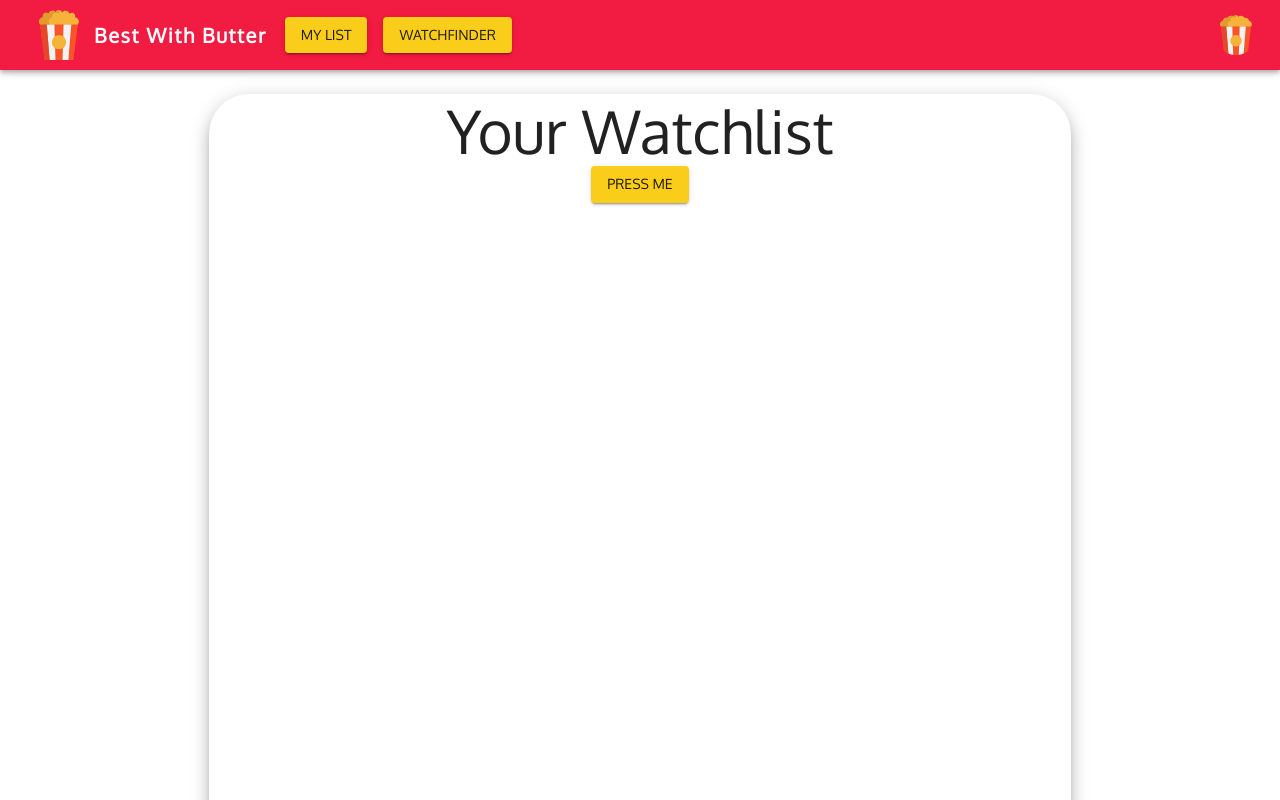
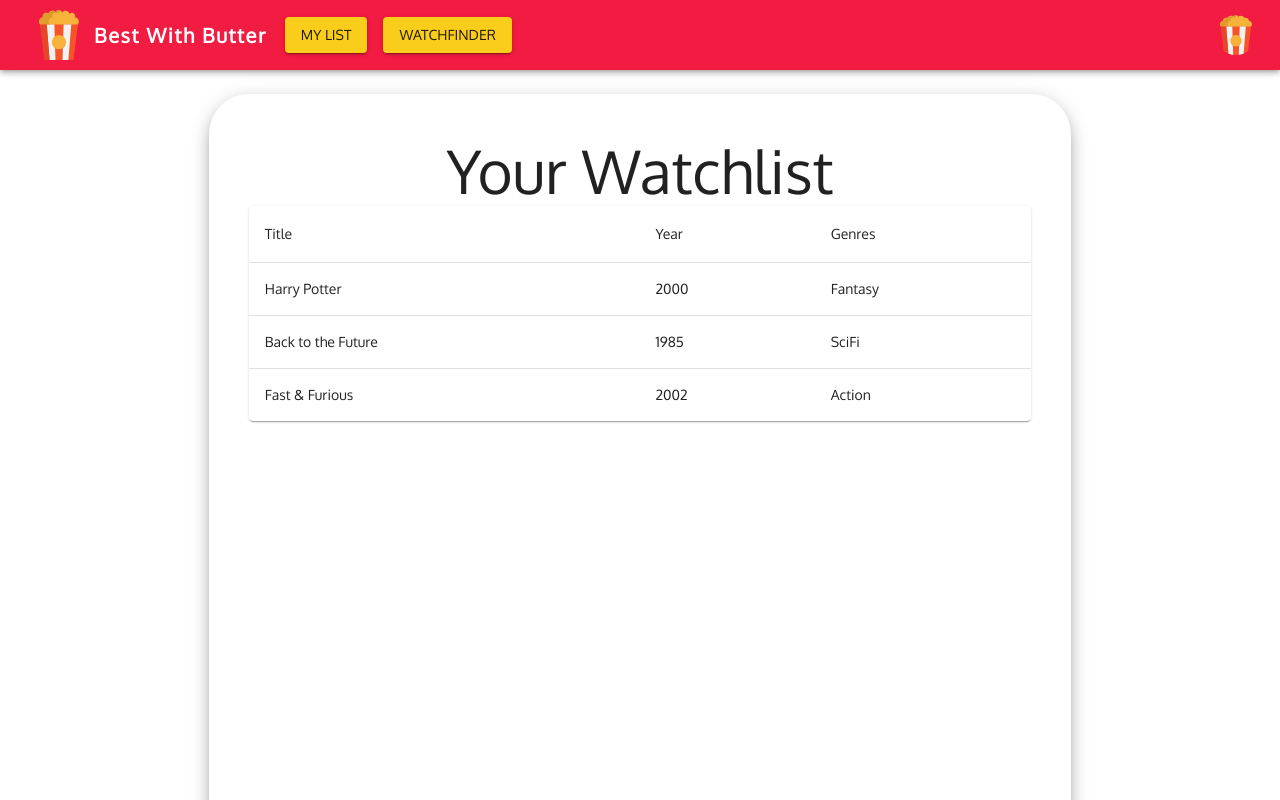
Before and after one commit to mkmcary/bestwithbutter, a React (Vite) app in the folder frontend/: page /list in a window 1280 px wide. Shown: the top 800 px of the page. Built offline with nearby package versions, Linux system fonts and the light colour scheme.

Commit message:
Add basic watchlist.

```diff
--- a/frontend/src/App.tsx
+++ b/frontend/src/App.tsx
@@ -48,6 +48,7 @@ function App() {
               justifyContent: "center",
               alignItems: "center",
               textAlign: "center",
+              p: 5,
             }}
           >
             <Outlet />
--- /dev/null
+++ b/frontend/src/components/listTable.tsx
@@ -0,0 +1,49 @@
+import * as React from "react";
+
+import {
+  Table,
+  TableBody,
+  TableCell,
+  TableContainer,
+  TableHead,
+  TableRow,
+  Paper,
+} from "@mui/material";
+import { Movie } from "../routes/mylist";
+
+interface ListTableProps {
+  movies: Movie[];
+}
+
+export default function ListTable({ movies }: ListTableProps) {
+  return (
+    <TableContainer component={Paper}>
+      <Table sx={{ minWidth: 650 }} aria-label="simple table">
+        <TableHead>
+          <TableRow>
+            <TableCell>Title</TableCell>
+            <TableCell>Year</TableCell>
+            <TableCell>Genres</TableCell>
+          </TableRow>
+        </TableHead>
+        <TableBody>
+          {movies.map((movie) => {
+            const genres = movie.genres.join(", ");
+            return (
+              <TableRow
+                key={movie.title}
+                sx={{ "&:last-child td, &:last-child th": { border: 0 } }}
+              >
+                <TableCell component="th" scope="row">
+                  {movie.title}
+                </TableCell>
+                <TableCell>{movie.year}</TableCell>
+                <TableCell>{genres}</TableCell>
+              </TableRow>
+            );
+          })}
+        </TableBody>
+      </Table>
+    </TableContainer>
+  );
+}
--- a/frontend/src/main.tsx
+++ b/frontend/src/main.tsx
@@ -4,7 +4,7 @@ import App from "./App";
 
 import { createBrowserRouter, RouterProvider } from "react-router-dom";
 import HomePage from "./routes/homepage";
-import MyList from "./routes/mylist";
+import MyList, { loader as myListLoader } from "./routes/mylist";
 
 const router = createBrowserRouter([
   {
@@ -17,6 +17,7 @@ const router = createBrowserRouter([
       },
       {
         path: "/list",
+        loader: myListLoader,
         element: <MyList />,
       },
     ],
--- a/frontend/src/routes/mylist.tsx
+++ b/frontend/src/routes/mylist.tsx
@@ -1,12 +1,47 @@
+import { useLoaderData } from "react-router-dom";
+
 import { Box, Typography, Button } from "@mui/material";
+import ListTable from "../components/listTable";
+
+export async function loader() {
+  return {
+    movies: [
+      {
+        title: "Harry Potter",
+        year: 2000,
+        genres: ["Fantasy"],
+      },
+      {
+        title: "Back to the Future",
+        year: 1985,
+        genres: ["SciFi"],
+      },
+      {
+        title: "Fast & Furious",
+        year: 2002,
+        genres: ["Action"],
+      },
+    ],
+  };
+}
+
+export interface Movie {
+  title: string;
+  year: number;
+  genres: string[];
+}
+
+interface MyListLoaderData {
+  movies: Movie[];
+}
 
 function MyList() {
+  const data = useLoaderData() as MyListLoaderData;
+
   return (
     <Box>
       <Typography variant="h2">Your Watchlist</Typography>
-      <Button variant="contained" color="secondary">
-        Press me
-      </Button>
+      <ListTable movies={data.movies} />
     </Box>
   );
 }
```
